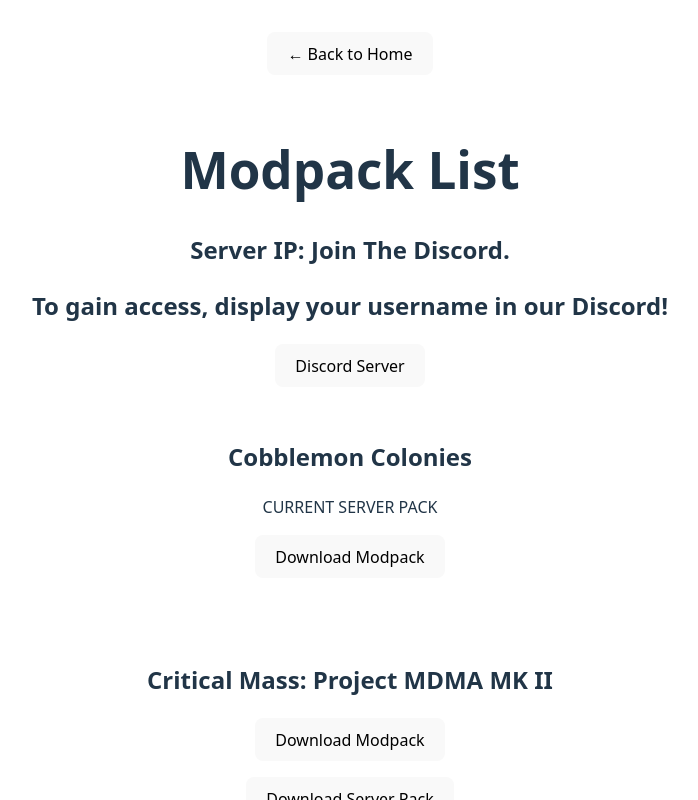
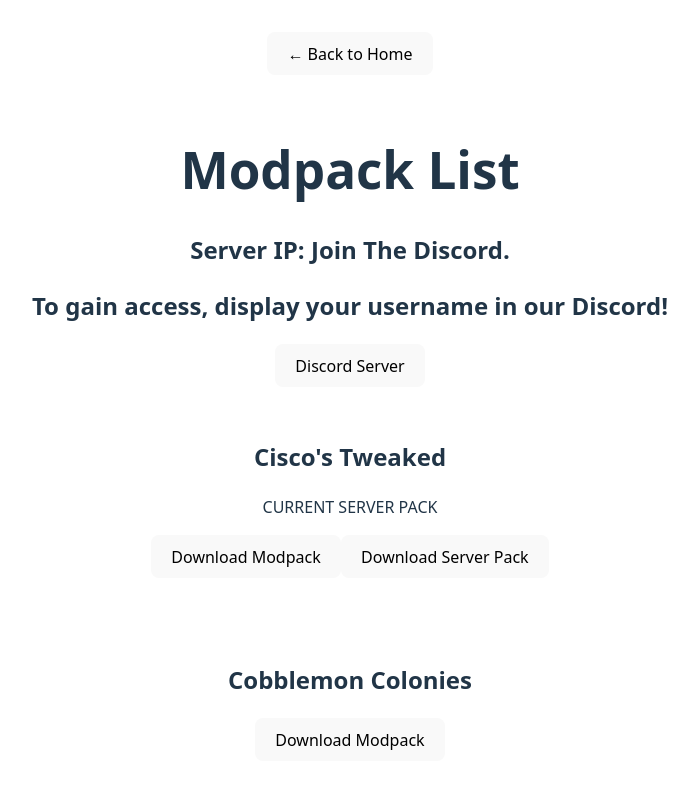
Before and after one commit to mlatta824/modpack_site, a React (Vite) app: page / in a window 1280 px wide. Both pictures are taken after a click on the button "Browse Packs". Shown: the top 800 px of the page, without its empty margins (290-988 px from the left). Built offline with nearby package versions, Linux system fonts and the light colour scheme.

Commit message:
Updated Current Server Pack

```diff
--- a/src/pack_list/page.tsx
+++ b/src/pack_list/page.tsx
@@ -5,8 +5,9 @@
     const drugpack = 'https://github.com/mlatta824/modpack_site/releases/download/Alpha/Critical.Mass-.Project.MDMA.Mk.II.zip';
     const nukepack = 'https://github.com/mlatta824/modpack_site/releases/download/Alpha/Scorched.Horizons.zip';
     const cobblemonpack = 'https://github.com/mlatta824/modpack_site/releases/download/Alpha/CobblemonColonies.zip';
+    const rpgpack = 'https://github.com/mlatta824/modpack_site/releases/download/Alpha/Cisco.s.Fantasy.Medieval.RPG.Tweaked.zip'
 
-    const serverpack = 'https://github.com/mlatta824/modpack_site/releases/download/Alpha/critical-mass-server.zip';
+    const serverpack = 'https://github.com/mlatta824/modpack_site/releases/download/Alpha/CARPG.Dragonfyre.V2F.Beta.Serv.zip';
 
     return (
 
@@ -18,10 +19,20 @@
             <a href = {'https://discord.gg/cqjUuW6NQr'} download className = "discord-link">
                 <button>Discord Server</button>
             </a>
+            <div className = "card">
+                <h2>Cisco's Tweaked</h2>
+                <p>CURRENT SERVER PACK</p>
+
+                <a href = {rpgpack} download className = "download-link">
+                    <button>Download Modpack</button>
+                </a>
+                <a href = {serverpack} download className = "download-link">
+                    <button>Download Server Pack</button>
+                </a>
+            </div>
 
             <div className = "card">
                 <h2>Cobblemon Colonies</h2>
-                <p>CURRENT SERVER PACK</p>
 
                 <a href = {cobblemonpack} download className = "download-link">
                     <button>Download Modpack</button>
@@ -36,9 +47,7 @@
                 </a>
                 <p></p>
 
-                <a href = {serverpack} download className = "download-link">
-                    <button>Download Server Pack</button>
-                </a>
+
             </div>
 
             <div className = "card">
```
